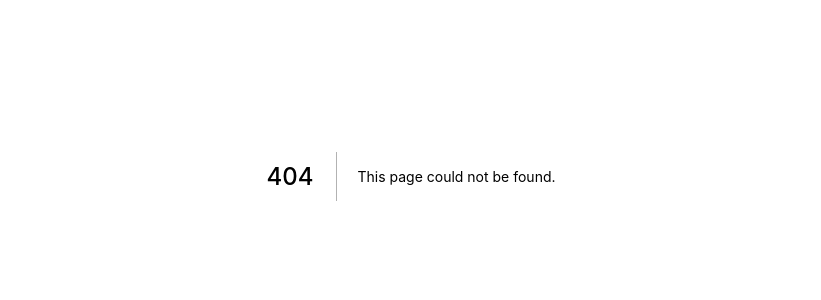
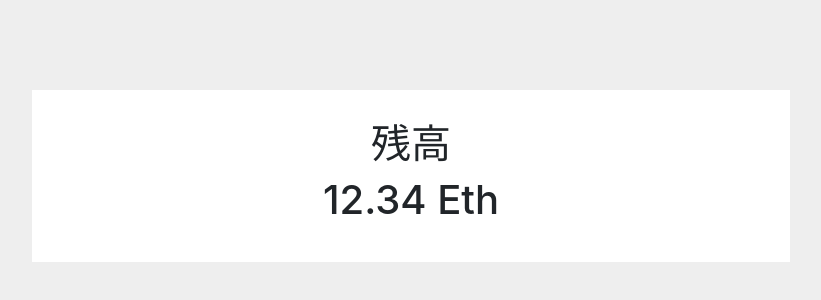
Before and after one commit to enpitut2021/ramen-frontend, a Next.js app: page /about in a window 1280 px wide. Before the commit this address had no page. Shown: the part 224-524 px from the top of the page, without its empty margins (229-1050 px from the left). Built offline with nearby package versions, Linux system fonts and the light colour scheme.

Commit message:
金額表示

```diff
--- a/package.json
+++ b/package.json
@@ -11,6 +11,7 @@
   "dependencies": {
     "bootstrap": "^5.0.0-beta3",
     "next": "11.0.1",
+    "next-auth": "^3.27.3",
     "react": "17.0.2",
     "react-dom": "17.0.2"
   },
--- a/pages/_app.js
+++ b/pages/_app.js
@@ -1,5 +1,6 @@
 import 'bootstrap/dist/css/bootstrap.min.css';
-import '../styles/globals.css'
+import '../styles/globals.css';
+
 
 function MyApp({ Component, pageProps }) {
   return <Component {...pageProps} />
--- /dev/null
+++ b/pages/about.js
@@ -0,0 +1,16 @@
+import styles from '../styles/Home.module.css'
+
+
+const About = () => {
+    return (
+        <div className={styles.container}>
+
+            <div className={styles.box}>
+                <h1>残高</h1>
+                <h1>12.34 Eth</h1>
+            </div>
+        </div>
+     );
+}
+
+export default About;
--- a/styles/Home.module.css
+++ b/styles/Home.module.css
@@ -119,3 +119,12 @@
     flex-direction: column;
   }
 }
+
+
+.box {
+  background-color: white;
+  width:60%;
+  margin: 0 auto;
+  text-align: center;
+  padding: 30px;
+}
--- a/styles/globals.css
+++ b/styles/globals.css
@@ -4,6 +4,7 @@ body {
   margin: 0;
   font-family: -apple-system, BlinkMacSystemFont, Segoe UI, Roboto, Oxygen,
     Ubuntu, Cantarell, Fira Sans, Droid Sans, Helvetica Neue, sans-serif;
+  background-color: #eee;
 }
 
 a {
@@ -49,3 +50,21 @@ a.btn-border:hover {
   color: #fff;
   background: #000;
 }
+
+header {
+  display: flex;
+  width: 100%;
+  height: 100px;
+  background-color: darkgrey;
+  align-items: center;
+}
+
+.title {
+  margin-right: auto;
+}
+
+.menu {
+  list-style: none;
+  display: inline-block;
+  padding: 10px;
+}
```
Also changed, not shown: comps/Header.js (added, +20 -0 lines), pages/index.js (+6 -3 lines), 1 other file (tests, documents, lock files or other folders).
